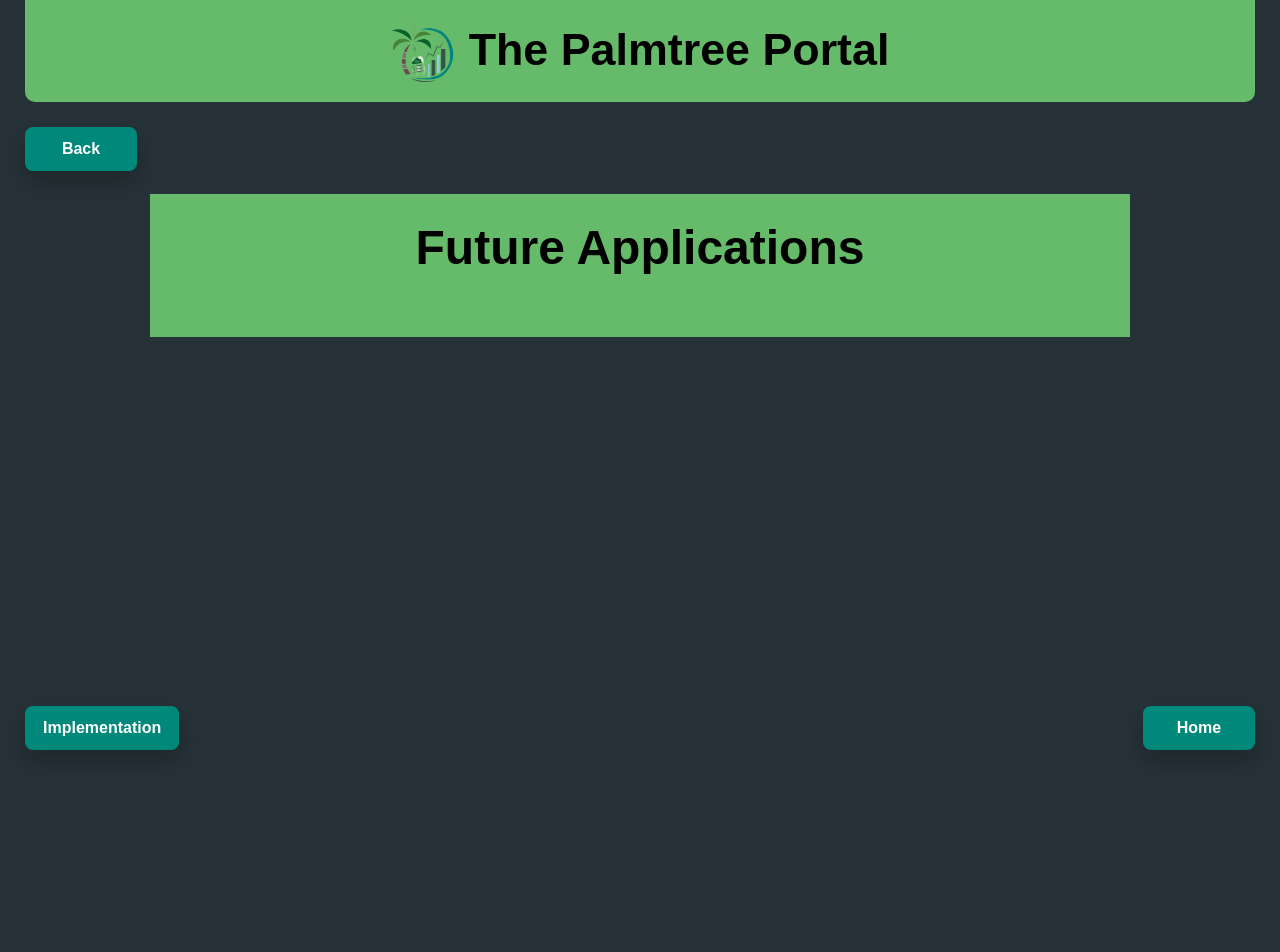
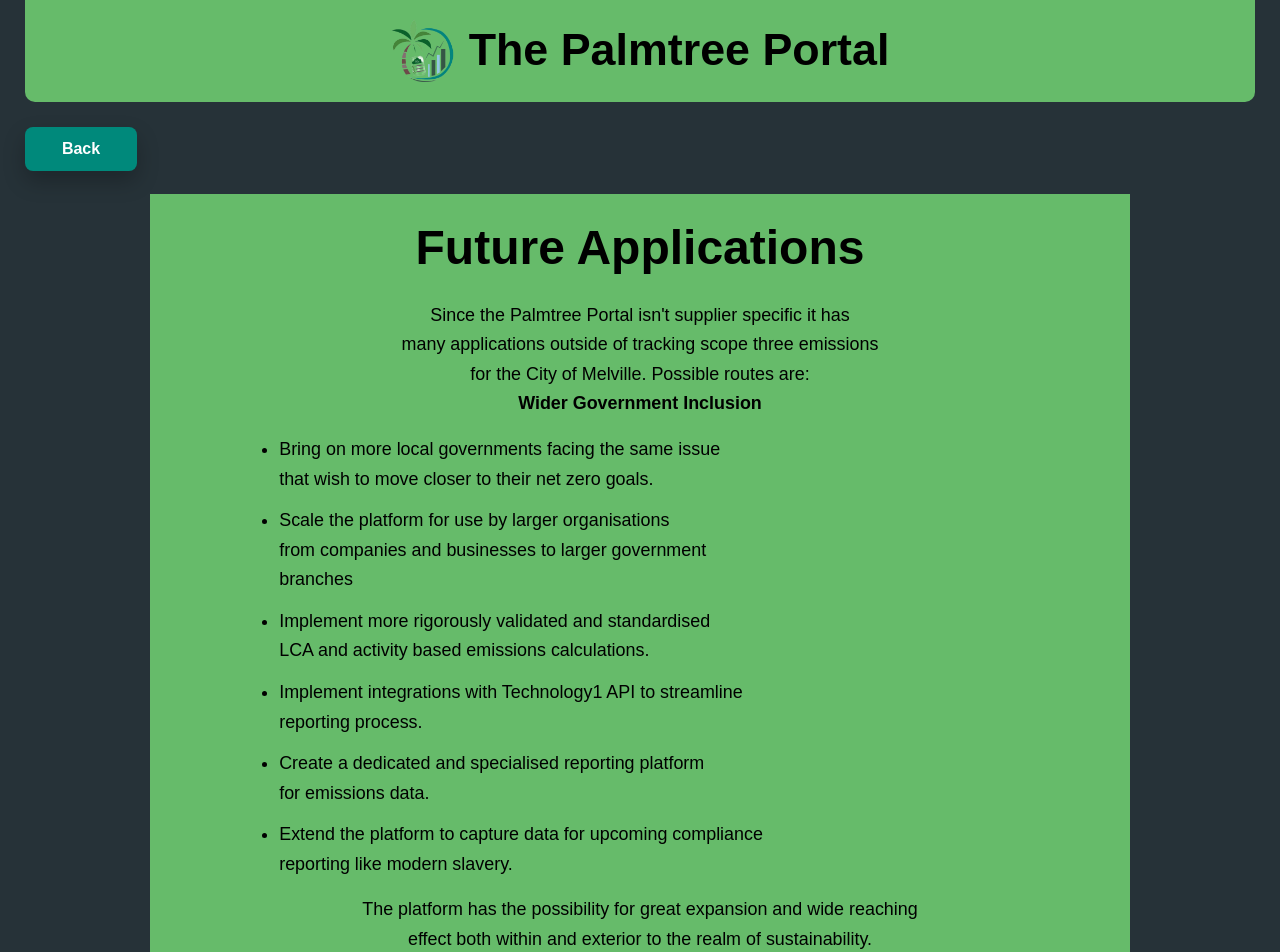
Before and after one commit to DougMcalister/digital_brochure, a React (Vite) app: page /application in a window 1280 px wide. Shown: the top 952 px of the page. Before the commit the page ends 800 px from the top, so only its background shows below. Built offline with nearby package versions, Linux system fonts and the light colour scheme.

Commit message:
Finished entering the further applicatons page

```diff
--- a/src/pages/applications.tsx
+++ b/src/pages/applications.tsx
@@ -17,7 +17,39 @@ export default function ApplicationsPage () {
 
             <section className="content-grid">
                 <article className="info-card">
-
+                    Since the Palmtree Portal isn't supplier specific it has<br/>
+                    many applications outside of tracking scope three emissions<br/>
+                    for the City of Melville. Possible routes are:<br/>
+                    <b>Wider Government Inclusion</b><br/>
+                    <ul>
+                        <li>
+                            Bring on more local governments facing the same issue<br/>
+                            that wish to move closer to their net zero goals.
+                        </li>
+                        <li>
+                            Scale the platform for use by larger organisations<br/>
+                            from companies and businesses to larger government<br/>
+                            branches<br/>
+                        </li>
+                        <li>
+                            Implement more rigorously validated and standardised<br/>
+                            LCA and activity based emissions calculations.<br/>
+                        </li>
+                        <li>
+                            Implement integrations with Technology1 API to streamline <br/>
+                            reporting process.<br/>
+                        </li>
+                        <li>
+                            Create a dedicated and specialised reporting platform<br/>
+                            for emissions data.<br/>
+                        </li>
+                        <li>
+                            Extend the platform to capture data for upcoming compliance<br/>
+                            reporting like modern slavery.<br/>
+                        </li>
+                    </ul>
+                    The platform has the possibility for great expansion and wide reaching<br/>
+                    effect both within and exterior to the realm of sustainability.<br/>
                 </article>
             </section>
             <nav className="page-nav" aria-label="Page navigation">
```
